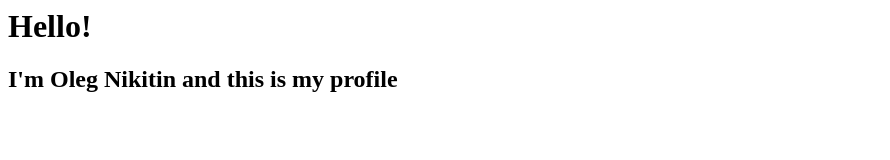
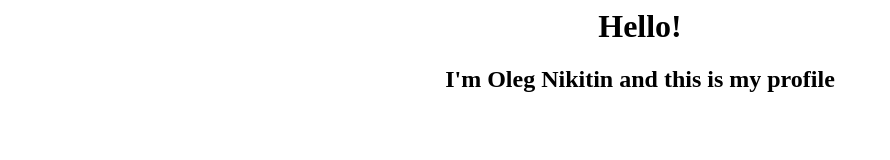
Before and after one commit to olegnikitin/olegnikitin.github.io, a plain HTML site: page index.html in a window 1280 px wide. Shown: the whole page, without its empty margins (0-890 px from the left). Drawn offline with Linux system fonts and the light colour scheme.

Commit message:
Edited styles

```diff
--- a/index.html
+++ b/index.html
@@ -1,9 +1,16 @@
 <html>
 <head>
     <title>This is a my page</title>
+	<style>
+		#main {
+			text-align: center;
+		}
+	</style>
 </head>
 <body>
-<h1>Hello!</h1>
-<h2>I'm Oleg Nikitin and this is my profile</h2>
+<div id="main">
+	<h1>Hello!</h1>
+	<h2>I'm Oleg Nikitin and this is my profile</h2>
+</div>
 </body>
 </html>
```
